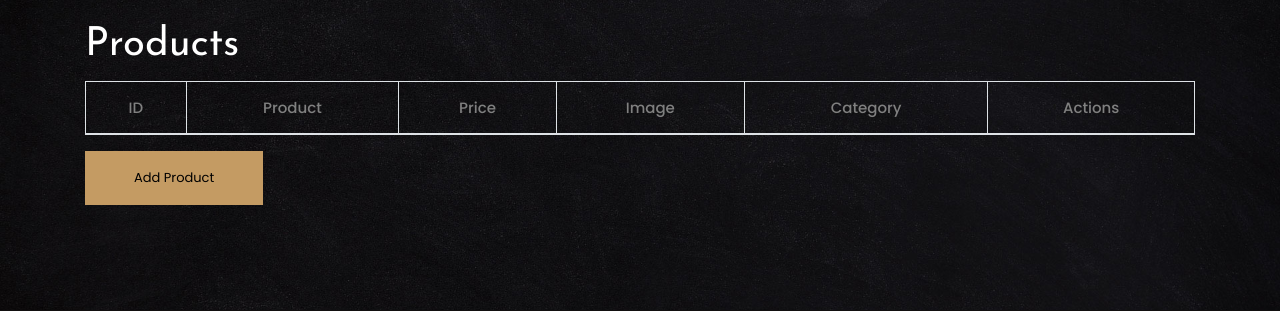
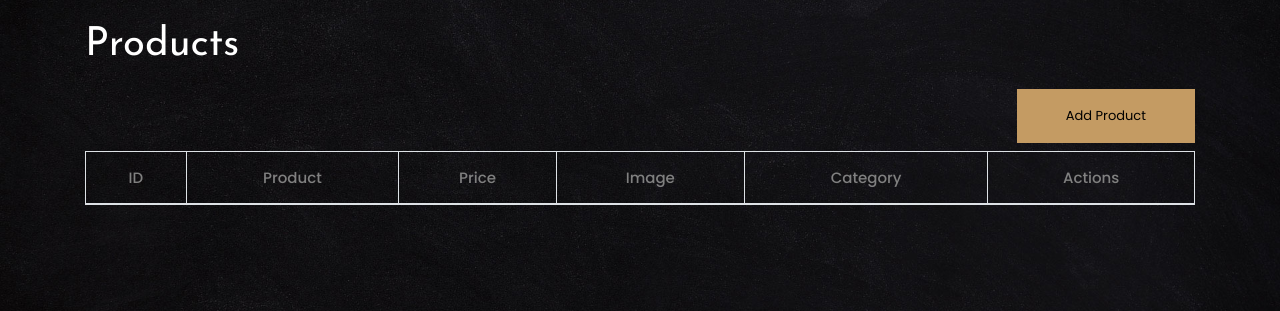
Before and after one commit to YasmineEl-shahat/Cafeteria, a PHP site: page /products-table.php in a window 1280 px wide. Shown: the part 88-399 px from the top of the page. Run offline with PHP 8.4, Linux system fonts and the light colour scheme; the visitor is signed in with stand-in values (Sample User, id 1); data that the repository does not hold is empty; some libraries are stand-ins or nearby versions; some web fonts are replaced.

Commit message:
add product button 🎶

```diff
--- a/views/product/products-table.php
+++ b/views/product/products-table.php
@@ -12,6 +12,7 @@ adminAuth("../auth/login-form.php");
     <div class="row">
         <div class="col-md-12">
             <h1>Products</h1>
+            <input type="button" value="Add Product" style="float:right;" class="btn btn-primary py-3 px-5 my-2" onclick="redirectToNewPage()">
             <table class="table table-bordered">
                 <thead>
                     <tr>
@@ -56,7 +57,7 @@ adminAuth("../auth/login-form.php");
             </table>
         </div>
     </div>
-<input type="button" value="Add Product " class="btn btn-primary py-3 px-5 m-auto" onclick="redirectToNewPage()">
+
 
 </div>
 <script>
```
